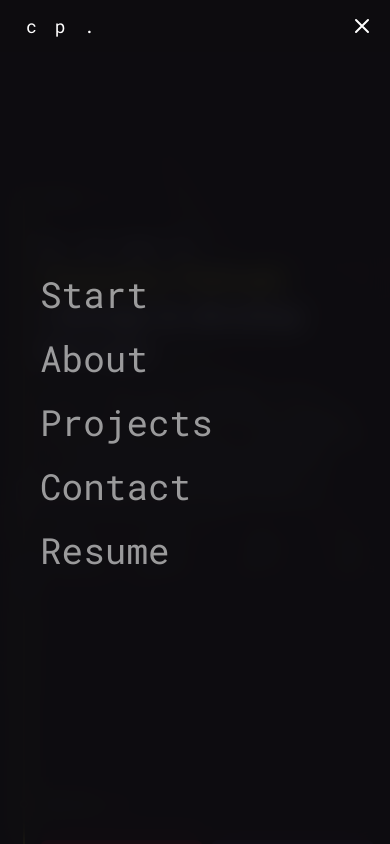
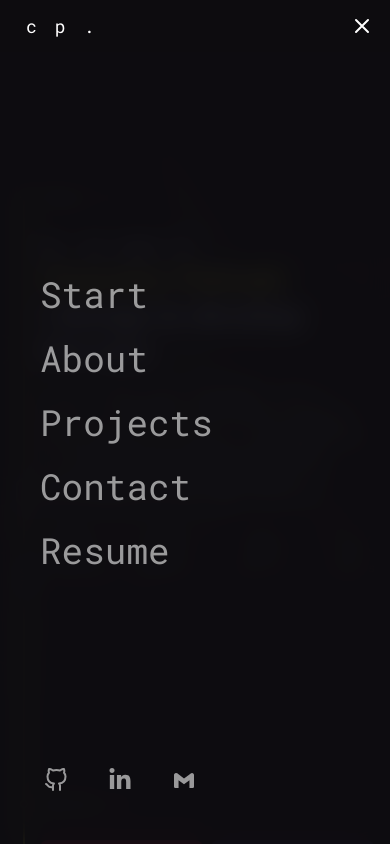
Before and after one commit to ChandanPatnaik/portfolio, a Next.js app: page / in a window 390 px wide. Both pictures are taken after a click on the button 362 px from the left and 26 px from the top of the page. Shown: the top 844 px of the page. Built offline with nearby package versions, Linux system fonts and the light colour scheme.

Commit message:
mobile navigation complete

```diff
--- a/src/components/common/SocialIconList.tsx
+++ b/src/components/common/SocialIconList.tsx
@@ -1,34 +1,11 @@
+import { socialIconList } from "@/locals";
 import { motion } from "framer-motion";
-import { useState } from "react";
-import { BiLogoGmail } from "react-icons/bi";
-import { FaLinkedinIn } from "react-icons/fa6";
-import { FiGithub } from "react-icons/fi";
-
-export const iconList = [
-  {
-    icon: <FiGithub />,
-    link: "https://github.com/ChandanPatnaik",
-    color: "bg-blue-600 text-white",
-  },
-  {
-    icon: <FaLinkedinIn />,
-    link: "https://www.linkedin.com/in/chandan-patnaik/",
-    color: "bg-blue-400 text-white",
-  },
-  {
-    icon: <BiLogoGmail />,
-    link: "mailto:chandanpatnaik81@gmail.com",
-    color: "bg-orange-600 text-white",
-  },
-];
 
 const SocialIconList = () => {
-  const [isVisible, setIsVisible] = useState(false);
-
   return (
     <div className="flex items-center flex-col gap-6">
       <div className="hidden md:flex flex-col gap-6">
-        {iconList.map((curIcon, i) => (
+        {socialIconList.map((curIcon, i) => (
           <motion.a
             viewport={{ once: true }}
             initial={{ y: 40, opacity: 0 }}
@@ -53,39 +30,6 @@ const SocialIconList = () => {
         exit={{ height: 0, opacity: 0 }}
         className="hidden md:block h-28 w-0.5 bg-milk/60"
       ></motion.div>
-
-      {/* <div className="flex flex-col gap-2">
-        {isVisible && (
-          <div className="flex md:hidden flex-col gap-2">
-            {iconList.map((curIcon, i) => (
-              <motion.a
-                viewport={{ once: true }}
-                initial={{ y: 40, opacity: 0 }}
-                whileInView={{ y: 0, opacity: 1 }}
-                transition={{ duration: 0.3, delay: i * 0.2 }}
-                exit={{ y: 40, opacity: 0 }}
-                href={curIcon.link}
-                target="_blank"
-                key={i}
-              >
-                <div
-                  className={`w-10 h-10 flex rounded-lg items-center justify-center text-xl common-transition hover:-translate-y-[1px] hover:text-milk/90 ${curIcon.color}`}
-                >
-                  {curIcon.icon}
-                </div>
-              </motion.a>
-            ))}
-          </div>
-        )}
-        <div
-          className={`flex w-10 h-10 opacity-55 bg-light-yellow rounded-lg text-white items-center justify-center text-xl md:hidden`}
-          onClick={() => setIsVisible(!isVisible)}
-        >
-          <IoIosArrowDown
-            className={`common-transition ${isVisible ? "rotate-180" : ""}`}
-          />
-        </div>
-      </div> */}
     </div>
   );
 };
--- a/src/components/home/Contact.tsx
+++ b/src/components/home/Contact.tsx
@@ -1,11 +1,11 @@
 /* eslint-disable @next/next/no-img-element */
 
 import { database } from "@/configs/firebase.config";
+import { socialIconList } from "@/locals";
 import { Field, FieldProps, Form, Formik, FormikHelpers } from "formik";
 import { motion } from "framer-motion";
 import { useState } from "react";
 import * as Yup from "yup";
-import { iconList } from "../common/SocialIconList";
 import { CustomDialog, CustomInput } from "../core";
 
 type ValueProps =
@@ -214,7 +214,7 @@ const ContactUsForm = () => {
             Follow Me
           </div>
           <div className="flex items-center gap-4 justify-center">
-            {iconList.map((curIcon) => (
+            {socialIconList.map((curIcon) => (
               <a href={curIcon.link} key={curIcon.link} target="_blank">
                 <div
                   className={`${curIcon.color} w-10 h-10 text-white flex items-center justify-center rounded-lg text-lg`}
--- a/src/components/layouts/public/Header.tsx
+++ b/src/components/layouts/public/Header.tsx
@@ -1,4 +1,4 @@
-import { navigationData } from "@/locals";
+import { navigationData, socialIconList } from "@/locals";
 import { AnimatePresence, motion } from "framer-motion";
 import { useRouter } from "next/router";
 import { useEffect, useState } from "react";
@@ -160,33 +160,59 @@ const Header = () => {
             transition={{ duration: 0.5 }}
             className={`fixed bottom-0 h-screen left-0 right-0 z-[300] bg-dark-slate bg-opacity-90 backdrop-blur-md text-white`}
           >
+            <div className="w-full h-full items-center justify-center">
               <ul className="flex flex-col gap-6 w-full pl-10 h-full justify-center">
-              {navigationData.map((curLabel, i) =>
-                curLabel.isOuterLink ? (
+                {navigationData.map((curLabel, i) => (
+                  <motion.li
+                    key={curLabel.label}
+                    initial={{ opacity: 0, y: 100 }}
+                    animate={{ opacity: 1, y: 0 }}
+                    transition={{ duration: 0.4, delay: i * 0.2 }}
+                    exit={{ opacity: 0, y: 100 }}
+                    className="w-fit flex justify-center flex-col"
+                  >
+                    {curLabel.isOuterLink ? (
                       <a
                         onClick={() => setShowDrawer(!showDrawer)}
                         href={curLabel.link}
-                    key={curLabel.label}
                         download={true}
-                    className="w-fit"
+                        className="w-fit text-4xl text-milk/60 common-transition"
                       >
-                    <li className="text-4xl w-fit text-milk/60 common-transition">
                         {curLabel.label}
-                    </li>
                       </a>
                     ) : (
+                      <span
+                        onClick={() => handleLinkSession(curLabel.link)}
+                        className="w-fit text-4xl text-milk/60 common-transition cursor-pointer"
+                      >
+                        {curLabel.label}
+                      </span>
+                    )}
+                  </motion.li>
+                ))}
+              </ul>
+
+              <div className="absolute bottom-10 left-8 w-full flex gap-4">
+                {socialIconList.map((curIcon, index) => (
+                  <motion.a
+                    viewport={{ once: true }}
+                    initial={{ y: 40, opacity: 0 }}
+                    whileInView={{ y: 0, opacity: 1 }}
+                    transition={{ duration: 0.4, delay: index * 0.3 }}
+                    exit={{ y: 40, opacity: 0 }}
+                    href={curIcon.link}
+                    target="_blank"
+                    key={index}
+                  >
                     <div
-                    onClick={() => handleLinkSession(curLabel.link)}
-                    key={curLabel.label}
-                    className="w-fit flex justify-center flex-col"
+                      className={`text-2xl w-12 h-12 flex items-center justify-center common-transition text-milk/60`}
                     >
-                    <li className="text-4xl text-milk/60 common-transition">
-                      {curLabel.label}
-                    </li>
+                      {curIcon.icon}
                     </div>
-                )
-              )}
-            </ul>
+                  </motion.a>
+                ))}
+              </div>
+            </div>
           </motion.div>
         )}
       </AnimatePresence>
--- a/src/locals/index.tsx
+++ b/src/locals/index.tsx
@@ -1,15 +1,17 @@
-import { BiCommentDetail } from "react-icons/bi";
+import { BiCommentDetail, BiLogoGmail } from "react-icons/bi";
 import { CiDesktop } from "react-icons/ci";
 import { DiMongodb } from "react-icons/di";
 import {
   FaCss3,
   FaHtml5,
+  FaLinkedinIn,
   FaNetworkWired,
   FaNodeJs,
   FaNpm,
   FaReact,
   FaYarn,
 } from "react-icons/fa6";
+import { FiGithub } from "react-icons/fi";
 import { IoIosContact, IoLogoJavascript } from "react-icons/io";
 import { IoDocumentAttachOutline } from "react-icons/io5";
 import { MdRestartAlt } from "react-icons/md";
@@ -287,3 +289,21 @@ export const expertiseData = [
     class: "bg-light-yellow/20",
   },
 ];
+
+export const socialIconList = [
+  {
+    icon: <FiGithub />,
+    link: "https://github.com/ChandanPatnaik",
+    color: "bg-blue-600 text-white",
+  },
+  {
+    icon: <FaLinkedinIn />,
+    link: "https://www.linkedin.com/in/chandan-patnaik/",
+    color: "bg-blue-400 text-white",
+  },
+  {
+    icon: <BiLogoGmail />,
+    link: "mailto:chandanpatnaik81@gmail.com",
+    color: "bg-orange-600 text-white",
+  },
+];
```
Lines whose indentation alone changed are shown as unchanged.
